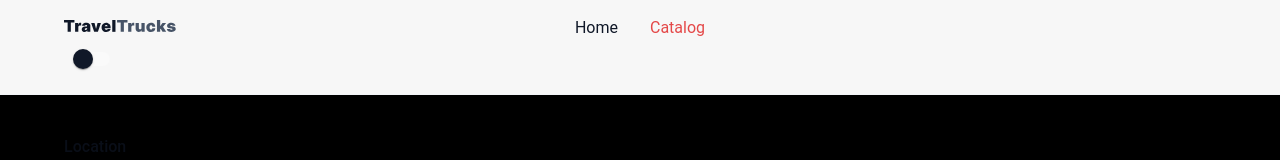
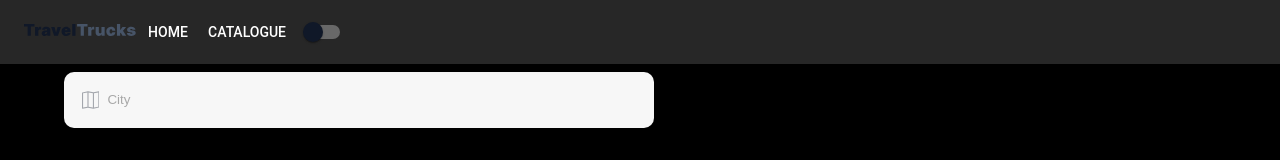
Before and after one commit to o-kozakovskyj/camper-for-rent, a React (Vite) app: page /catalog in a window 1280 px wide. Shown: the top 160 px of the page. Built offline with nearby package versions, Linux system fonts and the light colour scheme; no server answers.

Commit message:
set router

```diff
--- a/src/App.jsx
+++ b/src/App.jsx
@@ -22,7 +22,6 @@ const App = () => {
             <Route index element={<Home />} />
             <Route path="catalog" element={<Catalog />} />
           </Route>
-
           <Route path="*" element={<Navigate to="/" />} />
         </Routes>
       </Suspense>
--- a/src/components/Catalog/CamperCard/CamperCard.styled.jsx
+++ b/src/components/Catalog/CamperCard/CamperCard.styled.jsx
@@ -70,8 +70,8 @@ export const MainInfoContainer = styled(Box)`
             </HeartButton> */}
 
 export const HeartButton = styled(IconButton)`
-width="24px"
-height="24px"
+width:24px;
+height: 24px;
 `;
 
 export const HeartIcon = styled(FavoriteBorderIcon)`
--- a/src/components/Header/Header.jsx
+++ b/src/components/Header/Header.jsx
@@ -1,19 +1,13 @@
-import {
-  HeaderContainer,
-  NavContainer,
-  NavList,
-  NavLogo,
-} from "./Header.styled";
+import * as Styled from "./Header.styled"
 import logo from "../../assets/svg/logo.svg";
 
-import { NavLink, Link } from "react-router-dom";
-import { Switch } from "@mui/material";
-import { useDispatch, useSelector } from "react-redux";
-import { selectMode } from "../../redux/filters/selectors";
+import { Link } from "react-router-dom";
+import { AppBar, Button, Switch, Toolbar } from "@mui/material";
+import { useDispatch } from "react-redux";
 import {
-  changeFiltersAction,
   changeModeActions,
 } from "../../redux/filters/filterSlice";
+import { ButtonGeneral } from "../ButtonGeneral/ButtonGeneral";
 
 const Header = () => {
   const dispatch = useDispatch();
@@ -23,24 +17,22 @@ const Header = () => {
       : dispatch(changeModeActions("light"));
   };
   return (
-    <HeaderContainer>
-      <NavContainer>
-        <NavLogo>
+    <AppBar>
+      <Toolbar>
+        <Styled.NavLogo>
           <Link to={"/"}>
             <img src={logo} alt="Your SVG" width="112px" />
           </Link>
-        </NavLogo>
-        <NavList>
-          <li>
-            <NavLink to={"/"}>Home</NavLink>
-          </li>
-          <li>
-            <NavLink to={"/catalog"}>Catalog</NavLink>
-          </li>
-        </NavList>
-      </NavContainer>
-      <Switch onChange={handleTheme} />
-    </HeaderContainer>
+        </Styled.NavLogo>
+        <Button component={Link} to="/">
+          Home
+        </Button>
+        <Button component={Link} to="/catalog">
+          Catalogue
+        </Button>
+        <Switch onChange={handleTheme} />
+      </Toolbar>
+    </AppBar>
   );
 };
 
--- a/src/components/Header/Header.styled.js
+++ /dev/null
@@ -1,39 +0,0 @@
-import styled from "styled-components";
-
-export const HeaderContainer = styled.div`
-  padding: 16px 64px;
-  background: var(--inputs);
-  border-bottom: 1px solid var(--block-features);
-`;
-
-export const NavigationContainer = styled.div`
-  width: 100%;
-  display: flex;
-  flex-direction: row;
-  align-items: center;
-  justify-content: center;
-`;
-
-export const NavLogo = styled.div`
-  position: absolute;
-  align-items: center;
-  justify-content: center;
-`;
-
-export const NavContainer = styled.nav``;
-
-export const NavList = styled.ul`
-  display: flex;
-  flex-direction: row;
-  align-items: center;
-  justify-content: center;
-  gap: 32px;
-
-  & a {
-    padding: 14px 0;
-  }
-
-  & a.active {
-    color: var(--button);
-  }
-`;
--- /dev/null
+++ b/src/components/Header/Header.styled.jsx
@@ -0,0 +1,43 @@
+import  {styled, Box } from "@mui/material";
+import Toolbar from "@mui/material/Toolbar";
+// export const HeaderContainer = styled.div`
+//   padding: 16px 64px;
+//   background: var(--inputs);
+//   border-bottom: 1px solid var(--block-features);
+// `;
+
+// export const NavigationContainer = styled.div`
+//   width: 100%;
+//   display: flex;
+//   flex-direction: row;
+//   align-items: center;
+//   justify-content: center;
+// `;
+export const HeaderBtns = styled(Toolbar)`
+  display: flex;
+  gap: 16px;
+`;
+export const NavLogo = styled(Box)`
+  display: flex;
+  align-items: center;
+  justify-content: center;
+
+`;
+
+// export const NavContainer = styled.nav``;
+
+// export const NavList = styled.ul`
+//   display: flex;
+//   flex-direction: row;
+//   align-items: center;
+//   justify-content: center;
+//   gap: 32px;
+
+//   & a {
+//     padding: 14px 0;
+//   }
+
+//   & a.active {
+//     color: var(--button);
+//   }
+// `;
```
